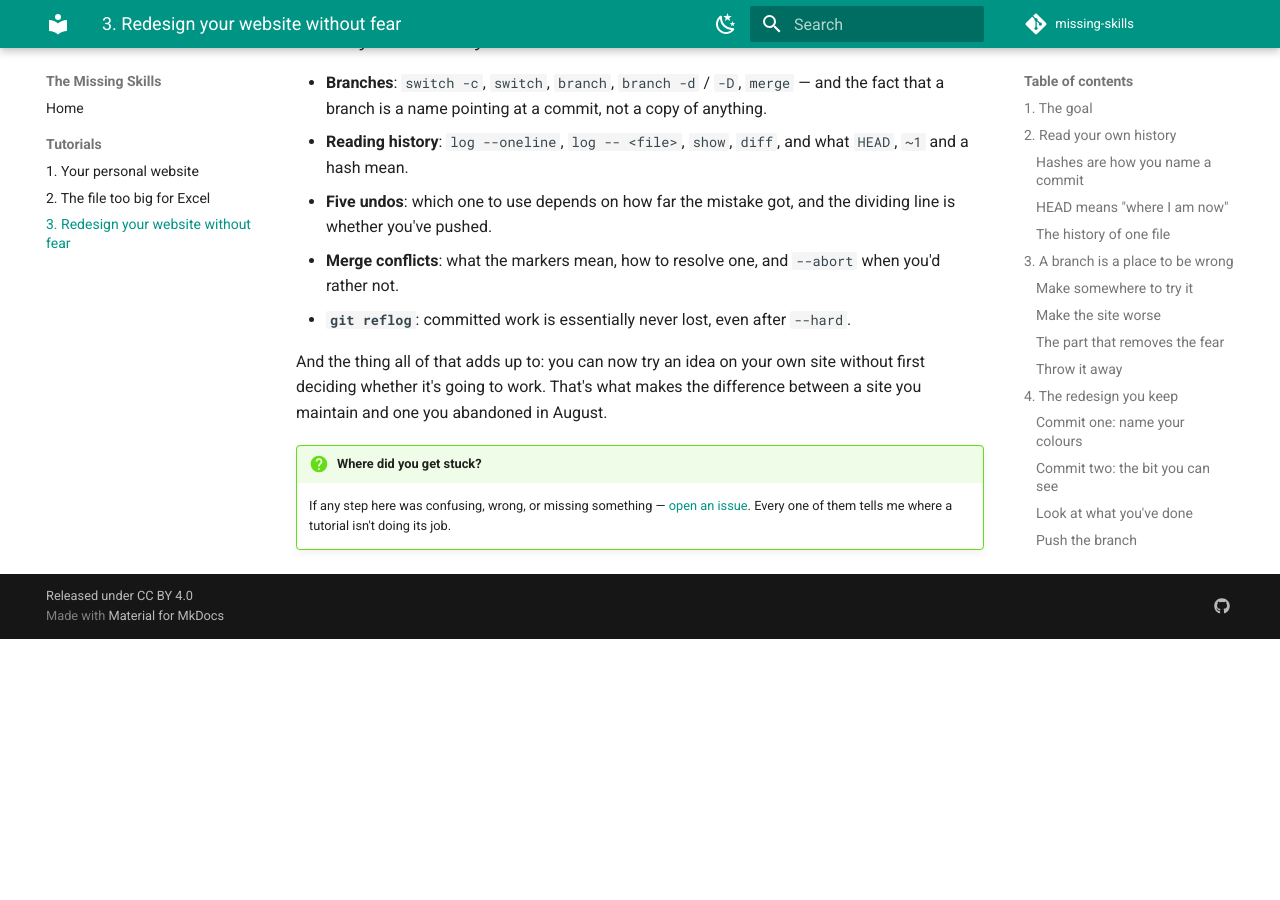
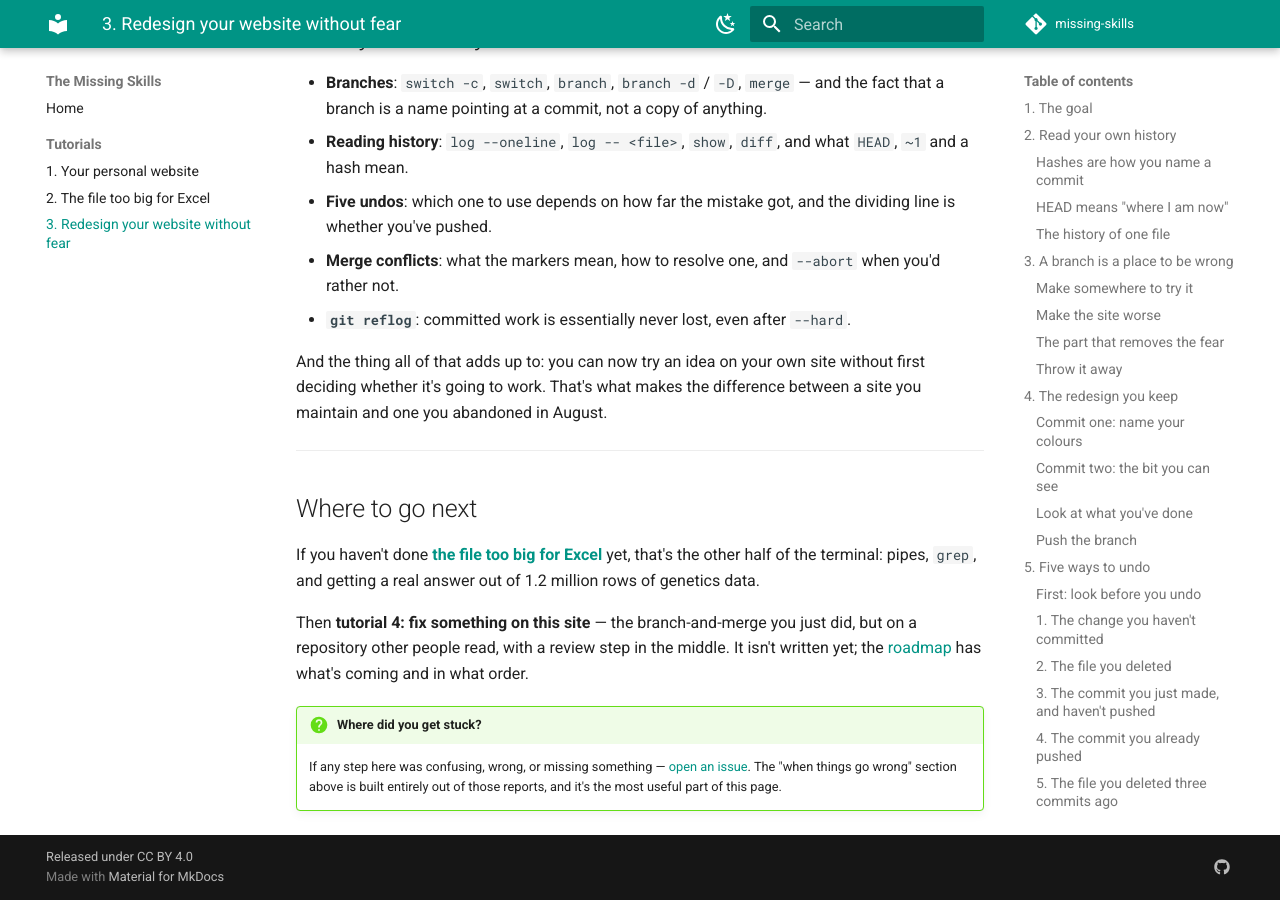
Before and after one commit to katarinagresova/missing-skills, an MkDocs documentation site: the page built from docs/tutorials/03-redesign-without-fear.md, in a window 1280 px wide and 900 px high, scrolled down 21590 px. Built offline with MkDocs 1.6.1 and Material for MkDocs 9.7.7, drawn with Linux system fonts in a browser that asks for light colours; comment, search, counter and statistics services are not loaded; before the commit the page ends 22229 px from its top, so only the background shows below that.

Commit message:
End each tutorial by naming the next one
All three finished with "What you actually learned" and the issues box,
so a reader who got to the bottom of tutorial 1 had no way of knowing
tutorial 2 or 3 existed without going back to the index. Tutorial 3's
premise - a site you have been live with for a while and stopped
touching - reads much better as an offer made at the end of tutorial 1
than as something the reader has to go and discover.

Each tutorial now says what follows it and why, and tutorials 1 and 3
say that 2 and 3 can be done in either order, which is what the
prerequisites already imply.

Also aligns tutorial 3's closing box with the wording the other two
share.

Co-Authored-By: Claude Opus 5 (1M context) <noreply@anthropic.com>

```diff
--- a/docs/tutorials/03-redesign-without-fear.md
+++ b/docs/tutorials/03-redesign-without-fear.md
@@ -1316,8 +1316,21 @@ And the thing all of that adds up to: you can now try an idea on your own site w
 first deciding whether it's going to work. That's what makes the difference between a site
 you maintain and one you abandoned in August.
 
+---
+
+## Where to go next
+
+If you haven't done **[the file too big for Excel](02-too-big-for-excel.md)** yet, that's
+the other half of the terminal: pipes, `grep`, and getting a real answer out of 1.2 million
+rows of genetics data.
+
+Then **tutorial 4: fix something on this site** — the branch-and-merge you just did, but on
+a repository other people read, with a review step in the middle. It isn't written yet; the
+[roadmap](../index.md) has what's coming and in what order.
+
 !!! question "Where did you get stuck?"
 
     If any step here was confusing, wrong, or missing something —
-    [open an issue](https://github.com/katarinagresova/missing-skills/issues). Every one of
-    them tells me where a tutorial isn't doing its job.
+    [open an issue](https://github.com/katarinagresova/missing-skills/issues). The
+    "when things go wrong" section above is built entirely out of those reports, and it's
+    the most useful part of this page.
```
Also changed, not shown: docs/tutorials/01-personal-website.md (+15 -0 lines), docs/tutorials/02-too-big-for-excel.md (+12 -0 lines).
